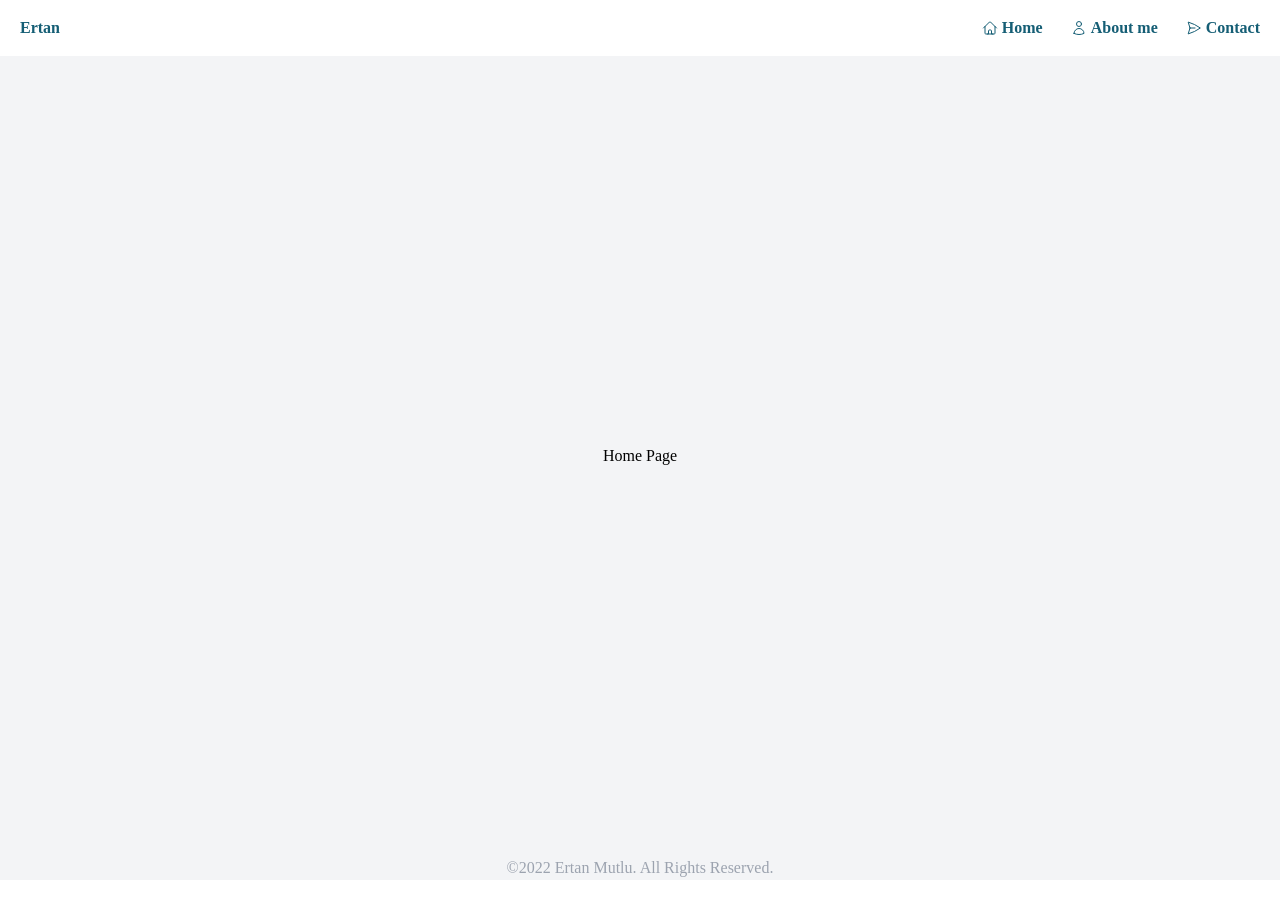
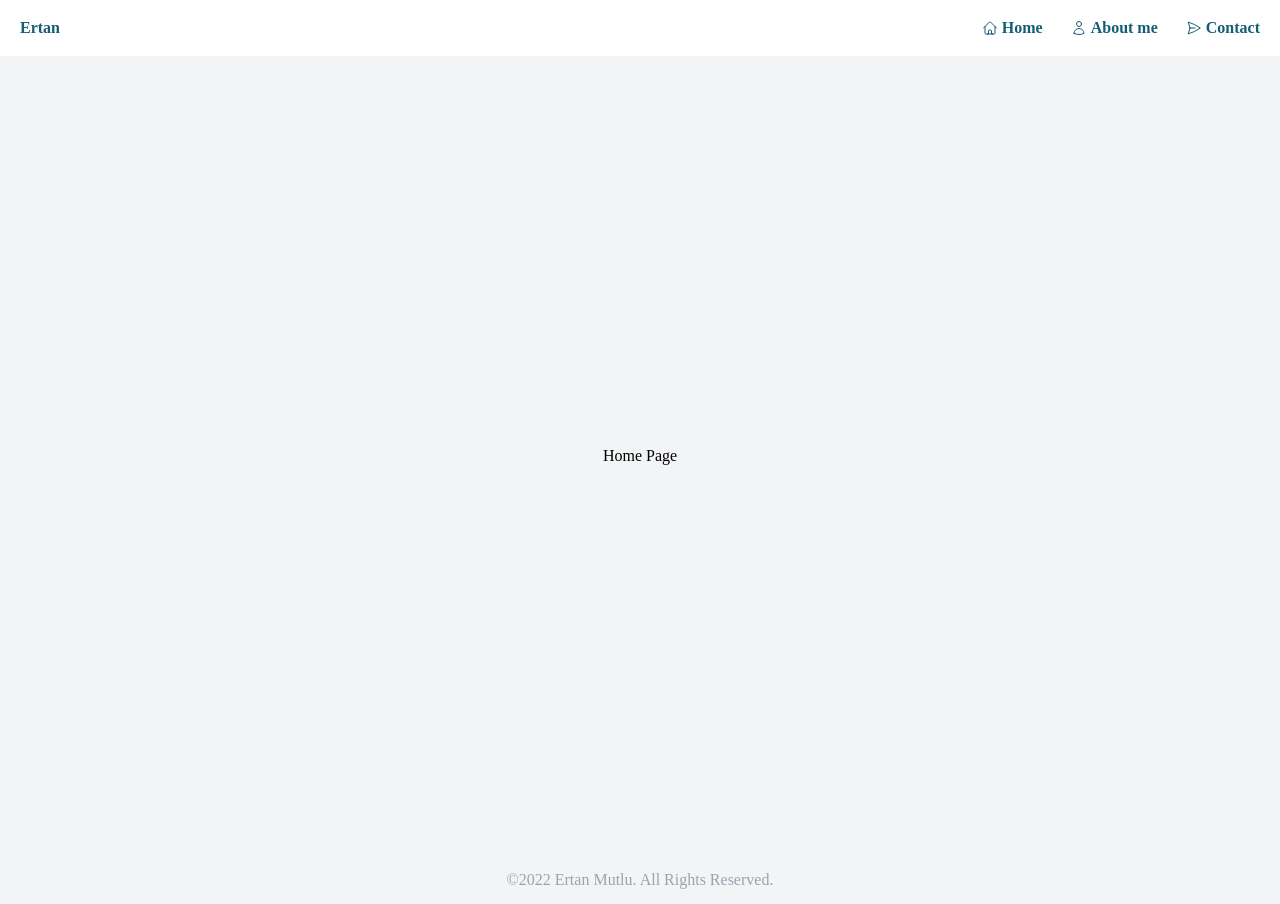
Before and after one commit to highpriesst/portfolio, a Next.js app: page / in a window 1280 px wide. Before the commit the page ends 880 px from the top, so only its background shows below. Built offline with nearby package versions, Linux system fonts and the light colour scheme; a web font is replaced by a local one.

Commit message:
changed it to darker background

```diff
--- a/components/footer.tsx
+++ b/components/footer.tsx
@@ -2,7 +2,7 @@ import React from "react";
 
 export default function Footer() {
   return (
-    <div className="flex justify-center items-center text-gray-400 bg-gray-100 dark:bg-gray-800 dark:text-gray-600">
+    <div className="flex justify-center items-center text-gray-400 bg-gray-100 dark:bg-gray-900 dark:text-gray-600 p-3">
       ©2022 Ertan Mutlu. All Rights Reserved.
     </div>
   );
```
